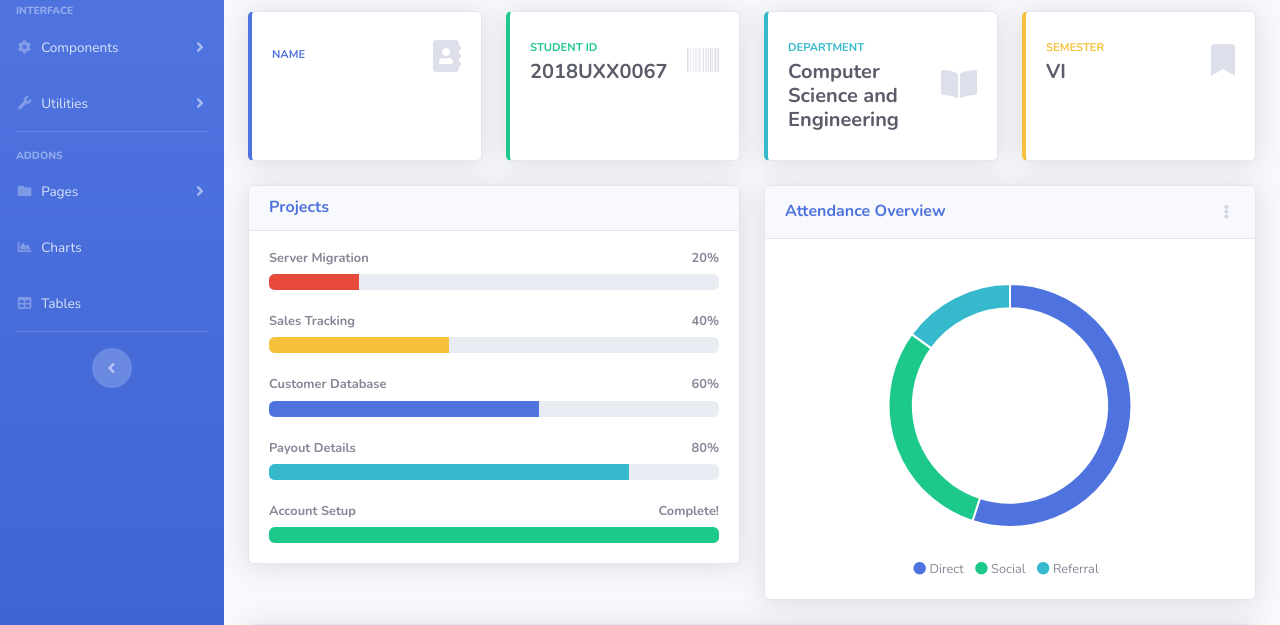
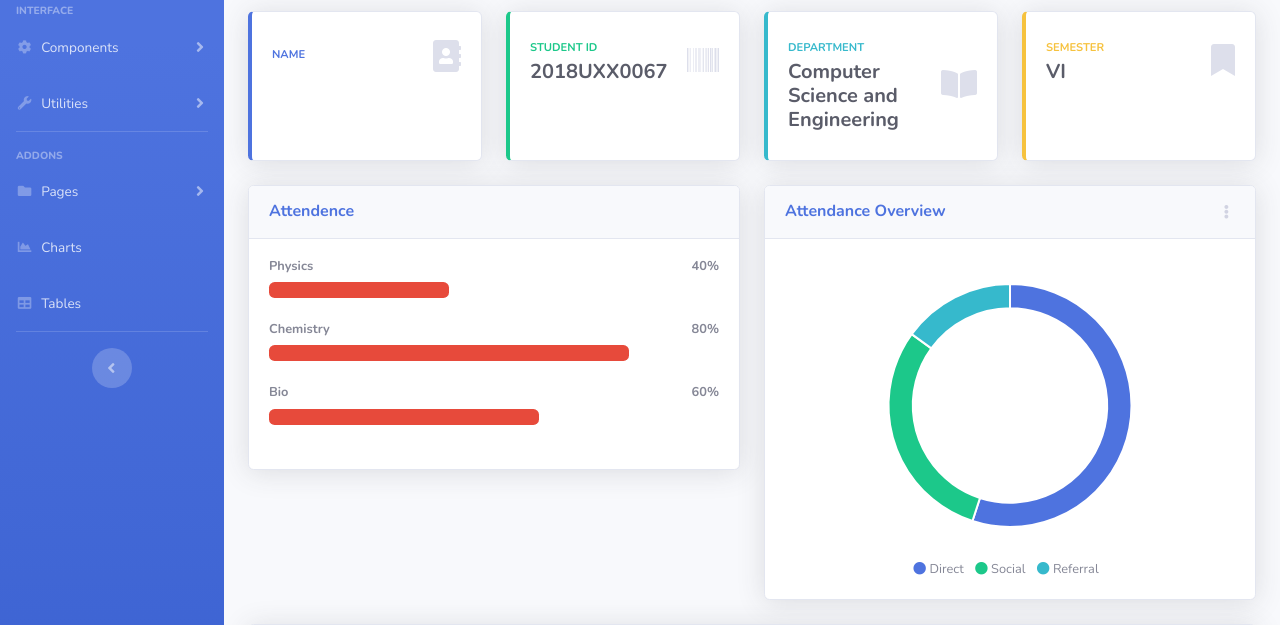
Before and after one commit to dak-x/Face-Net, a Flask app: page / in a window 1280 px wide. Shown: the part 141-766 px from the top of the page. Run offline with Flask 2, Linux system fonts and the light colour scheme; a user stored in the database is signed in; data comes from the database, SQL or seed files in the repository; some libraries are stand-ins or nearby versions.

Commit message:
Added bar value setting function

```diff
--- a/attendance/templates/dashboard.html
+++ b/attendance/templates/dashboard.html
@@ -93,36 +93,13 @@
             <div class="col-lg-6 mb-4">
 
               <!-- Project Card Example -->
+              <!-- Project Card Example -->
               <div class="card shadow mb-4">
-                <div class="card-header py-8">
-                  <h6 class="m-0 font-weight-bold text-primary">Projects</h6>
+                <div class="card-header py-3">
+                  <h6 class="m-0 font-weight-bold text-primary">Attendence</h6>
                 </div>
-                <div class="card-body">
-                  <h4 class="small font-weight-bold">Server Migration <span class="float-right">20%</span></h4>
-                  <div class="progress mb-4">
-                    <div class="progress-bar bg-danger" role="progressbar" style="width: 20%" aria-valuenow="20" aria-valuemin="0"
-                      aria-valuemax="100"></div>
-                  </div>
-                  <h4 class="small font-weight-bold">Sales Tracking <span class="float-right">40%</span></h4>
-                  <div class="progress mb-4">
-                    <div class="progress-bar bg-warning" role="progressbar" style="width: 40%" aria-valuenow="40"
-                      aria-valuemin="0" aria-valuemax="100"></div>
-                  </div>
-                  <h4 class="small font-weight-bold">Customer Database <span class="float-right">60%</span></h4>
-                  <div class="progress mb-4">
-                    <div class="progress-bar" role="progressbar" style="width: 60%" aria-valuenow="60" aria-valuemin="0"
-                      aria-valuemax="100"></div>
-                  </div>
-                  <h4 class="small font-weight-bold">Payout Details <span class="float-right">80%</span></h4>
-                  <div class="progress mb-4">
-                    <div class="progress-bar bg-info" role="progressbar" style="width: 80%" aria-valuenow="80" aria-valuemin="0"
-                      aria-valuemax="100"></div>
-                  </div>
-                  <h4 class="small font-weight-bold">Account Setup <span class="float-right">Complete!</span></h4>
-                  <div class="progress">
-                    <div class="progress-bar bg-success" role="progressbar" style="width: 100%" aria-valuenow="100"
-                      aria-valuemin="0" aria-valuemax="100"></div>
-                  </div>
+                <div class="card-body" id="bar_plot">
+
                 </div>
               </div>
 
@@ -310,6 +287,40 @@
     <i class="fas fa-angle-up"></i>
   </a>
 
+
+<script src="http://ajax.googleapis.com/ajax/libs/jquery/1.9.1/jquery.min.js"></script>
+<script type="text/javascript">
+
+  var counter = 1;
+
+  function add_bar(Subject,num) {
+
+  console.log("Adding bar "+counter+"\n");
+
+  var newTextBoxDiv = $(document.createElement('div'))
+       .attr("id", 'bar_div' + counter);
+
+
+  newTextBoxDiv.after().html('<h4 class="small font-weight-bold" id="bar'+counter+ ' ">'+Subject+'<span class="float-right">'+
+
+    num+'%</span></h4><div class="progress mb-4 progress-bar bg-danger" role="progressbar" style="width: '+num+'%" aria-valuenow="'+num+'" aria-valuemin="0" aria-valuemax="100"></div>' );
+
+
+
+
+
+  newTextBoxDiv.appendTo("#bar_plot");
+  // document.getElementById("number").value = counter
+
+  counter++;
+   }
+
+  add_bar("Physics",40);
+  add_bar("Chemistry",80);
+  add_bar("Bio",60);
+
+</script>
+
   <!-- Bootstrap core JavaScript-->
   <script src="static/vendor/jquery/jquery.min.js"></script>
   <script src="static/vendor/bootstrap/js/bootstrap.bundle.min.js"></script>
```
